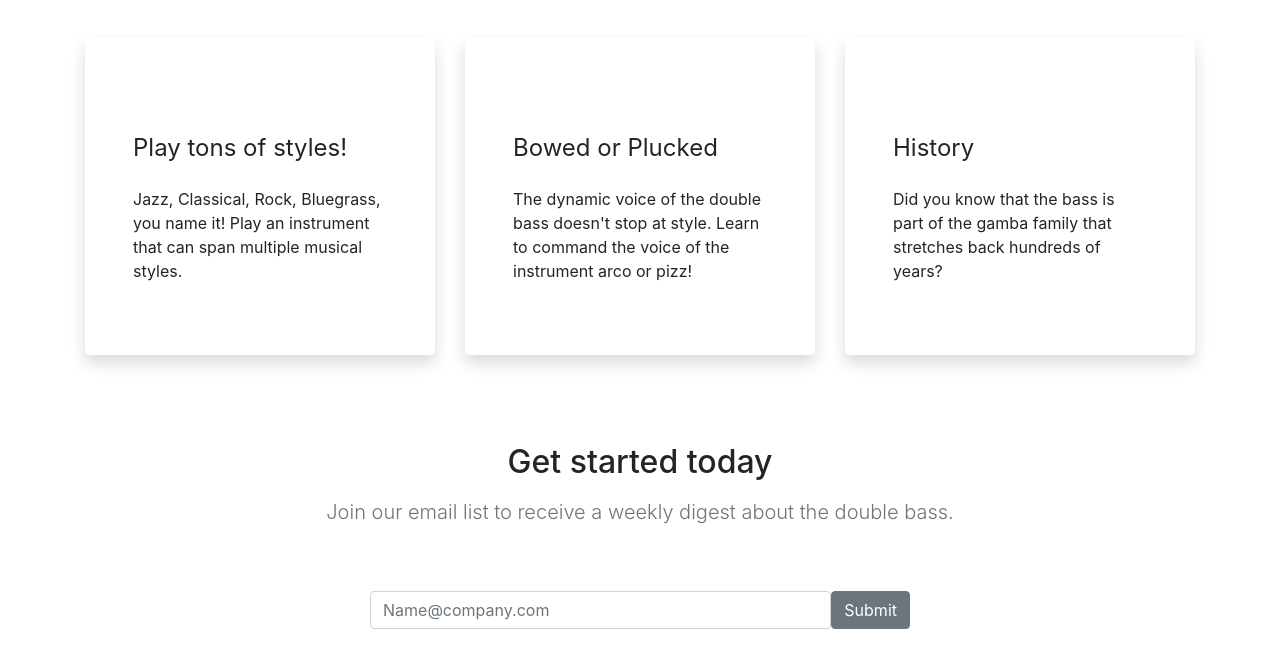
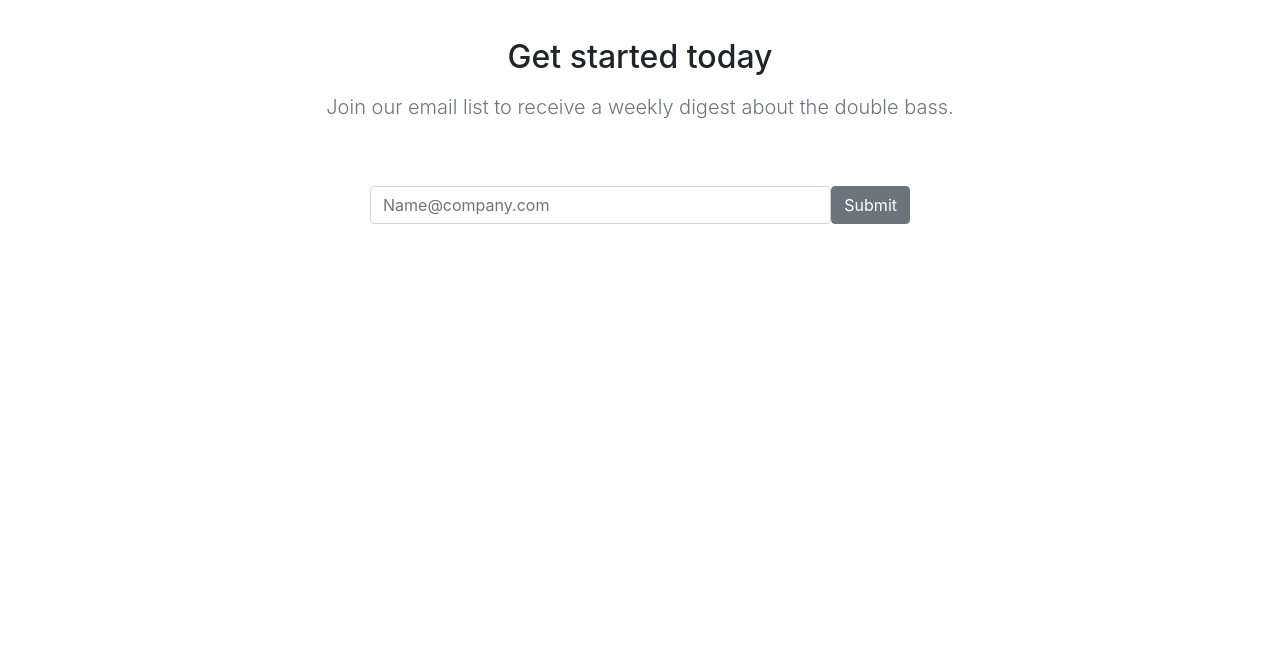
Before and after one commit to dennisbergevin/landing_page, a plain HTML site: page index.html in a window 1280 px wide. Shown: the part 1025-1692 px from the top of the page. After the commit the page ends 1305 px from the top, so only its background shows below. Drawn offline with nearby package versions, Linux system fonts and the light colour scheme.

Commit message:
Update index.html

```diff
--- a/index.html
+++ b/index.html
@@ -33,7 +33,7 @@
             <h1>Curious how the double bass works?</h1>
             <div class="row">
               <div class="col-lg-8 mx-auto">
-                <p class="lead text-muted mt-2">Check out our features and contact form below!</p>
+                <p class="lead text-muted mt-2">Check out the video and our contact form below!</p>
               </div>
             </div><a href="#video" class="btn btn-secondary mt-1">View Demo</a>
           </div>
@@ -45,37 +45,6 @@
         <iframe class="embed-responsive-item" id="video" src="https://www.youtube.com/embed/-RvOORj_eIQ?autoplay=1" alt="double bass playing"></iframe>
         </div>
     </div>
-    <div class="container">
-        <div id="Features">
-        <div class="row pb-5">
-          <div class="col-lg-4 col-md-6 mb-4 mb-lg-0">
-            <div class="card border-0 shadow rounded-lg py-4 text-left">
-              <div class="card-body p-5">
-                <h3 class="font-weight-normal h4 my-4">Play tons of styles!</h3>
-                <p class="text-small mb-0">Jazz, Classical, Rock, Bluegrass, you name it! Play an instrument that can span multiple musical styles.</p>
-              </div>
-            </div>
-          </div>
-          <div class="col-lg-4 col-md-6 mb-4 mb-lg-0">
-            <div class="card border-0 shadow rounded-lg py-4 text-left">
-              <div class="card-body p-5">
-                <h3 class="font-weight-normal h4 my-4">Bowed or Plucked</h3>
-                <p class="text-small mb-0">The dynamic voice of the double bass doesn't stop at style. Learn to command the voice of the instrument arco or pizz!</p>
-              </div>
-            </div>
-          </div>
-          <div class="col-lg-4 col-md-6 mb-lg-0">
-            <div class="card border-0 shadow rounded-lg py-4 text-left">
-              <div class="card-body p-5">
-                <h3 class="font-weight-normal h4 my-4">History</h3>
-                <p class="text-small mb-0">Did you know that the bass is part of the gamba family that stretches back hundreds of years?</p>
-              </div>
-            </div>
-          </div>
-        </div>
-      </div>
-    </div>
-    </section>
     <section class="get-started">
         <div id="Contact">
         <div class="container text-center">
```
